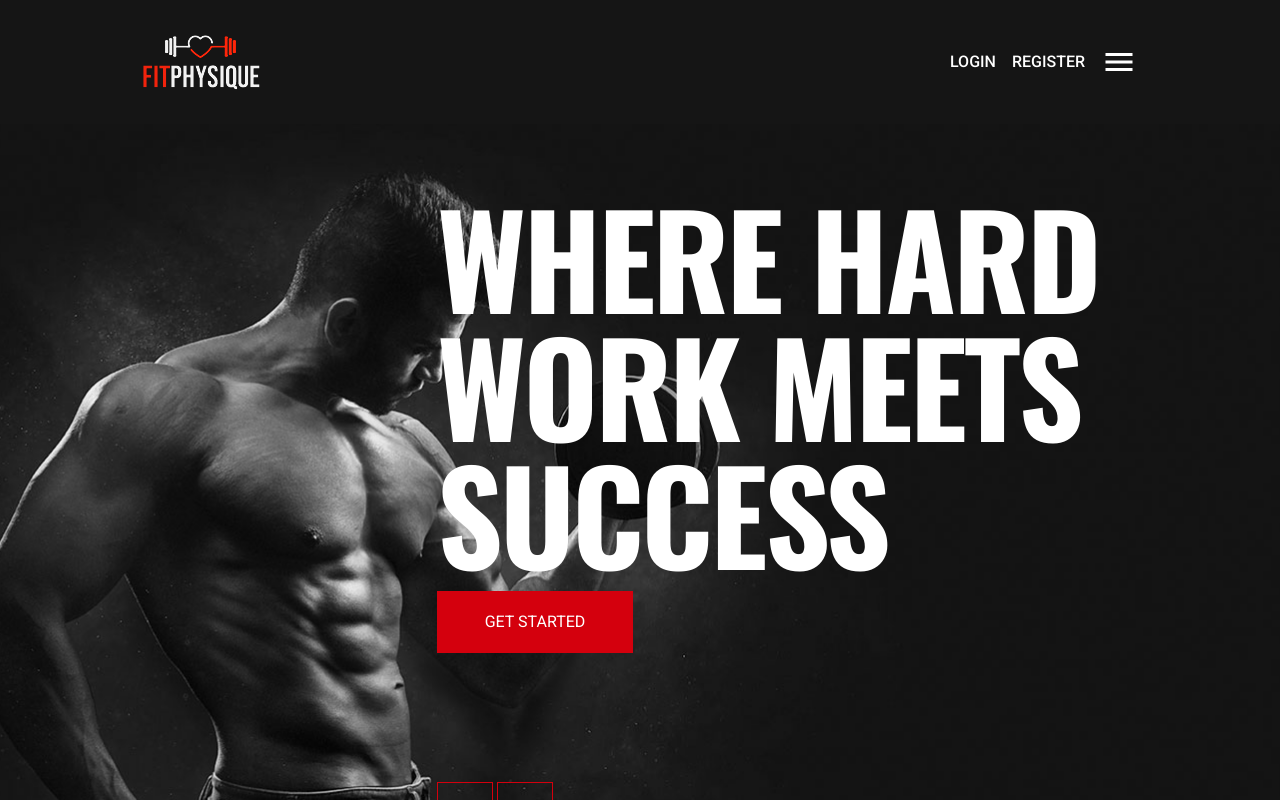
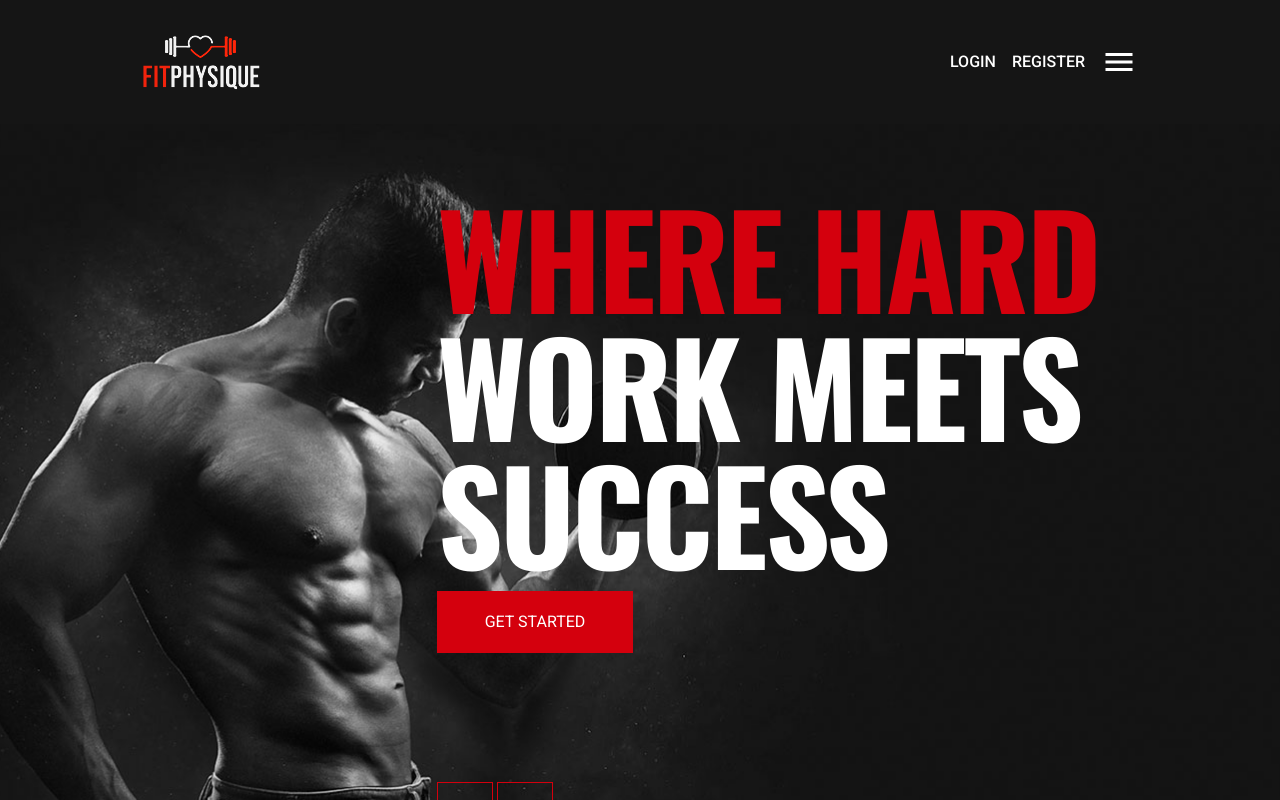
Before and after one commit to terrorbladegodlike/FitPhisique, a Next.js app: page / in a window 1280 px wide. Shown: the top 800 px of the page. Built offline with nearby package versions, Linux system fonts and the light colour scheme.

Commit message:
Making the text on the home page red.

```diff
--- a/components/HeroSlider.tsx
+++ b/components/HeroSlider.tsx
@@ -28,7 +28,8 @@ const HeroSlider = () => {
                      viewport={{ once: false, amount: 0.2 }}
                      className='h1 text-center lg:text-left pb-[15px]'
                   >
-                     <span>Where hard</span> work meets success
+                     <span className='text-accent'>Where hard</span> work meets
+                     success
                   </motion.h1>
                   {/* <p className='text-white italic text-center lg:text-left mb-4'>
                      Lorem ipsum dolor sit amet consectetur adipisicing elit.
@@ -58,7 +59,8 @@ const HeroSlider = () => {
                      viewport={{ once: false, amount: 0.2 }}
                      className='h1 text-center lg:text-left pb-[15px]'
                   >
-                     <span>We`re gonna</span> make you perfect
+                     <span className='text-accent'>We`re gonna</span> make you
+                     perfect
                   </motion.h1>
                   {/* <p className='text-white italic text-center lg:text-left mb-4'>
                      Lorem ipsum dolor sit amet consectetur adipisicing elit.
@@ -88,7 +90,8 @@ const HeroSlider = () => {
                      viewport={{ once: false, amount: 0.2 }}
                      className='h1 text-center lg:text-left pb-[15px]'
                   >
-                     <span>We`re gonna</span> change you completely
+                     <span className='text-accent'>We`re gonna</span> change you
+                     completely
                   </motion.h1>
                   {/* <p className='text-white italic text-center lg:text-left mb-4'>
                      Lorem ipsum dolor sit amet consectetur adipisicing elit.
```
